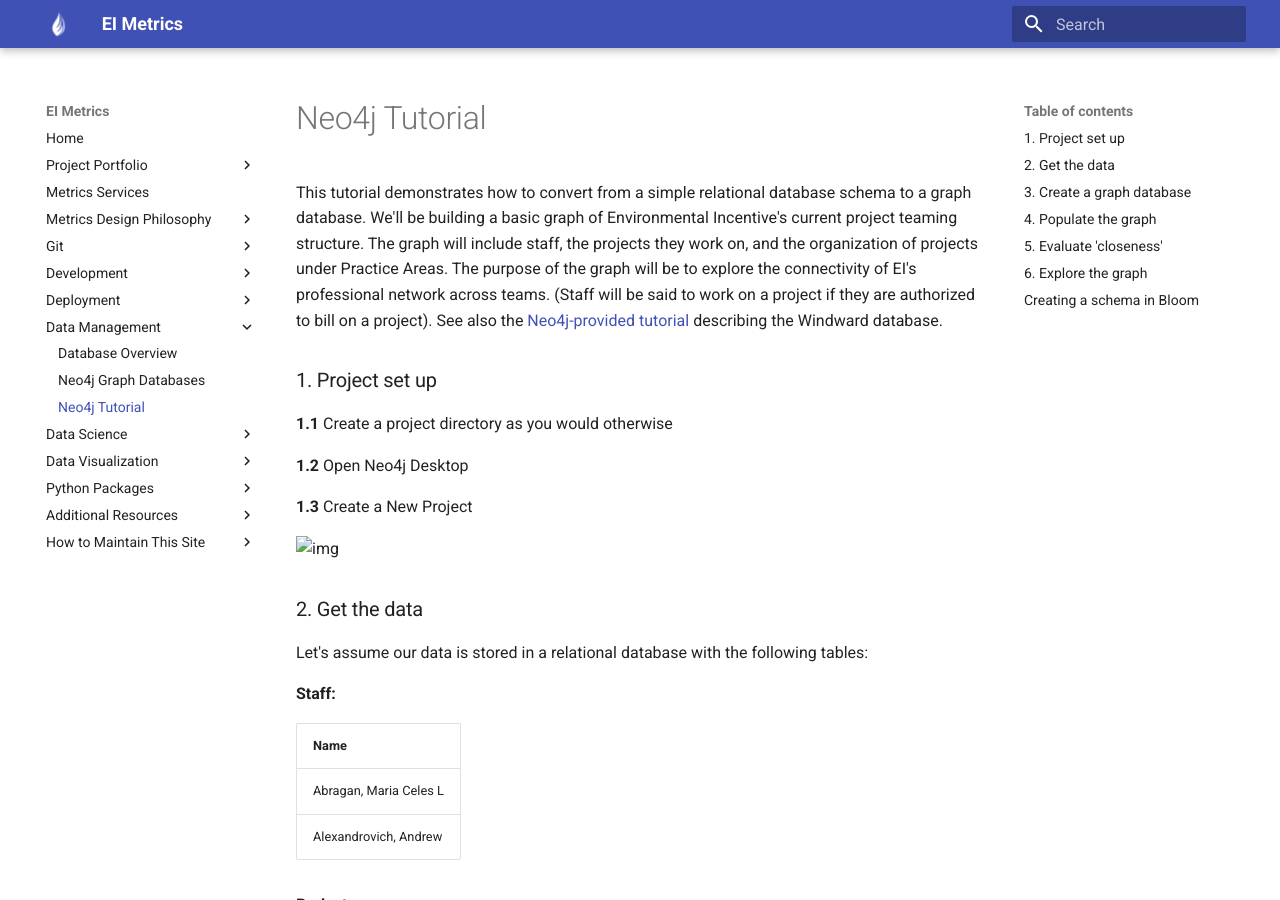
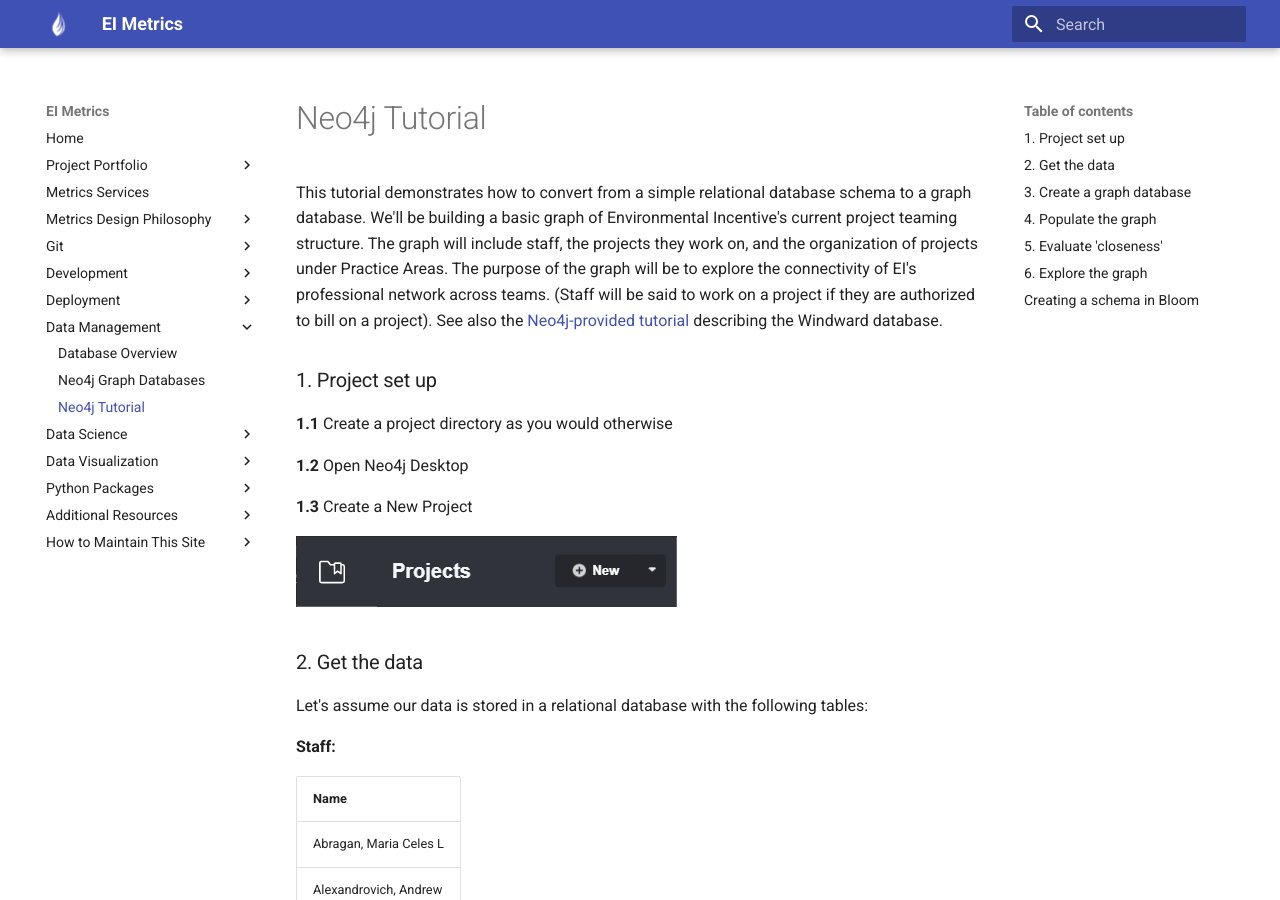
Before and after one commit to eriktuck/ei-dev, an MkDocs documentation site: the page built from docs/data-management/neo4j-tutorial.md, in a window 1280 px wide and 900 px high. Built offline with MkDocs 1.6.1 and Material for MkDocs 9.7.7, drawn with Linux system fonts in a browser that asks for light colours.

```diff
--- a/docs/data-management/neo4j-tutorial.md
+++ b/docs/data-management/neo4j-tutorial.md
@@ -10,7 +10,7 @@ This tutorial demonstrates how to convert from a simple relational database sche
 
 **1.3** Create a New Project
 
-![img](assets/new-project.png)
+![img](assets/new-project.PNG)
 
 ### 2. Get the data
 
@@ -41,25 +41,25 @@ Let's assume our data is stored in a relational database with the following tabl
 
 **2.4** In Neo4j Desktop, click 'Add Files' and add the saved CSV.
 
-![img](assets/add-files.png)
+![img](assets/add-files.PNG)
 
 ### 3. Create a graph database
 
 3.1 Create a new graph database
 
-![img](assets/add-database.png)
+![img](assets/add-database.PNG)
 
 3.2 Select 'Create a Local Graph'
 
-![img](assets/create-local.png)
+![img](assets/create-local.PNG)
 
 3.3 Provide a graph name and password (remember the password). Click 'Create'.
 
-![img](assets/password.png)
+![img](assets/password.PNG)
 
 3.4 Start the graph and then open with the Neo4j browser. The Browser will open in a new application window.
 
-![img](assets/start-open.png)
+![img](assets/start-open.PNG)
 
 ### 4. Populate the graph
 
@@ -67,7 +67,7 @@ We'll use the `LOAD CSV` command to read in the data from the CSV we created in
 
 **4.1** In the Neo4j Desktop client, open the menu for the file you previously uploaded and select 'Copy url to clipboard'. The url is the most direct path (the file path doesn't include the file name, so is less useful here).
 
-![img](assets/open-url.png)
+![img](assets/open-url.PNG)
 
 **4.2** With the URL copied, return to the Neo4j Browser and type the following, then click the play button:
 
@@ -79,7 +79,7 @@ This will check that the file is accessible and return a JSON representation of
 
 In the Browser, it would look like this:
 
-![img](assets/load-command.png)
+![img](assets/load-command.PNG)
 
 **4.3** Import entities as nodes.
 
@@ -172,7 +172,7 @@ RETURN p, a
 
 You can now review the schema, which will look like this:
 
-![img](assets/schema.png)
+![img](assets/schema.PNG)
 
 The command to return a schema is `CALL db.schema.visualization`, however note that this was created in Bloom (see [instructions](#creating-a-schema-in-bloom)).
 
@@ -188,13 +188,13 @@ OR
 
 Install the Graph Data Science library. In the Neo4j Browser client, add the Graph Database Plugin by clicking Add Plugin and selecting the Graph Database plugin.
 
-![img](assets/gds.png)
+![img](assets/gds.PNG)
 
 **6.2** Open the Graph Data Science Playground using the 'Open' split button in the Neo4j Desktop.
 
 **6.3** Run the closeness algorithm. Select the Centralities category of algorithms, and then locate the Closeness algorithm in the menu bar. Set the 'Label' and 'Relationship Type' as 'Any'. This will allow us to find which node, whether an employee, a project, or a practice area, has the best ability to transmit information*. Change the 'Relationship Orientation' to 'Undirected' since information can flow either direction. Check the box to Store results, which will write the results into a new property in our nodes so we can access it later. Increase the 'Rows to Show' to 100 so you can see all nodes. Hit Run.
 
-![img](assets/closeness.png)
+![img](assets/closeness.PNG)
 
 You can explore the results with the Chart or Visualization in the Playground. You can also see the code so you could write it with the Graph Data Science Library in the Browser if needed.
 
@@ -212,13 +212,13 @@ The best way to explore the graph is in Neo4j Bloom, which comes standard with N
 
 **6.4** Re-color the Employee nodes by closeness. In the right panel, click on the colored employee legend item and select 'Rule-based' to apply a color based on the closeness score. Review the results in the Graph Data Science Library to see the minimum and maximum values. Make sure 'Apply Color' is switched on.
 
-![img](assets/rule-based-color.png)
+![img](assets/rule-based-color.PNG)
 
 
 
 That's it! You can now explore in Bloom by zooming and panning to see who is connected and how. Here's the final graph:
 
-![img](assets/ei-graph.png)
+![img](assets/ei-graph.PNG)
 
 
 
```
Also changed, not shown: docs/data-management/database-overview.md (+1 -1 lines).
